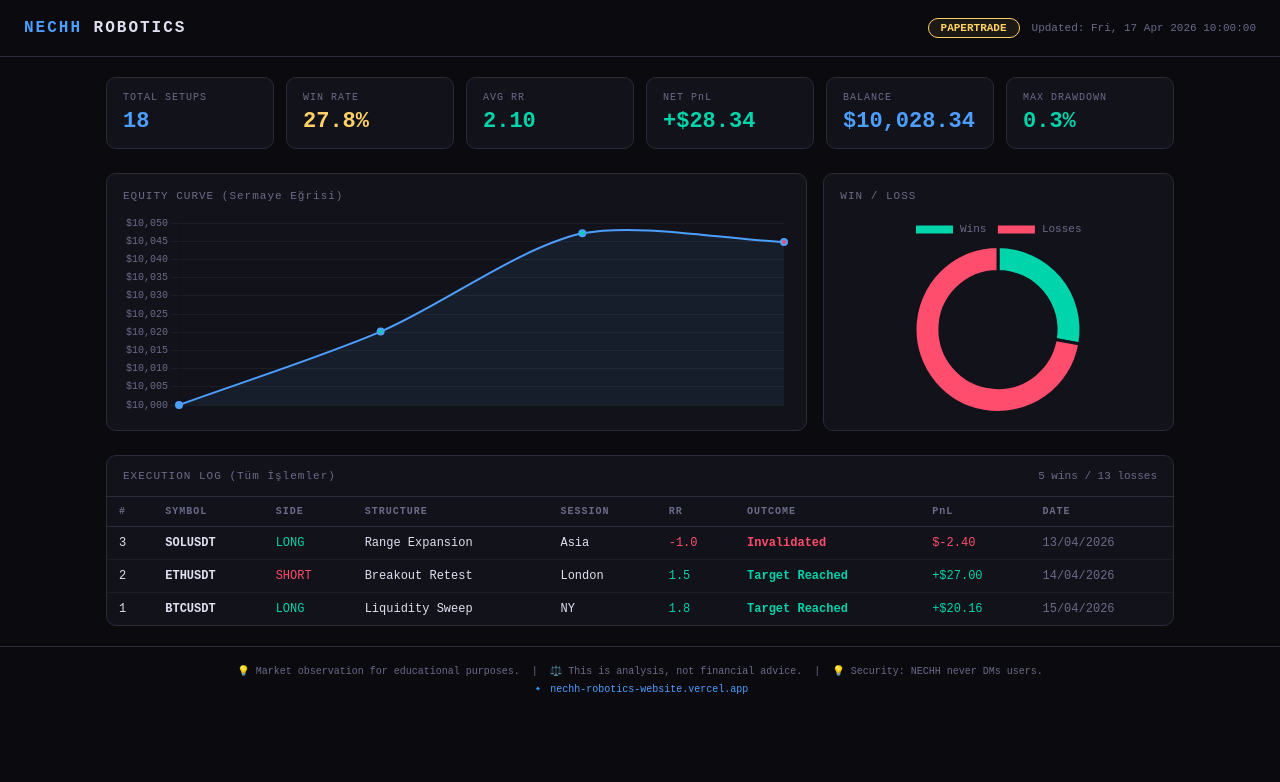
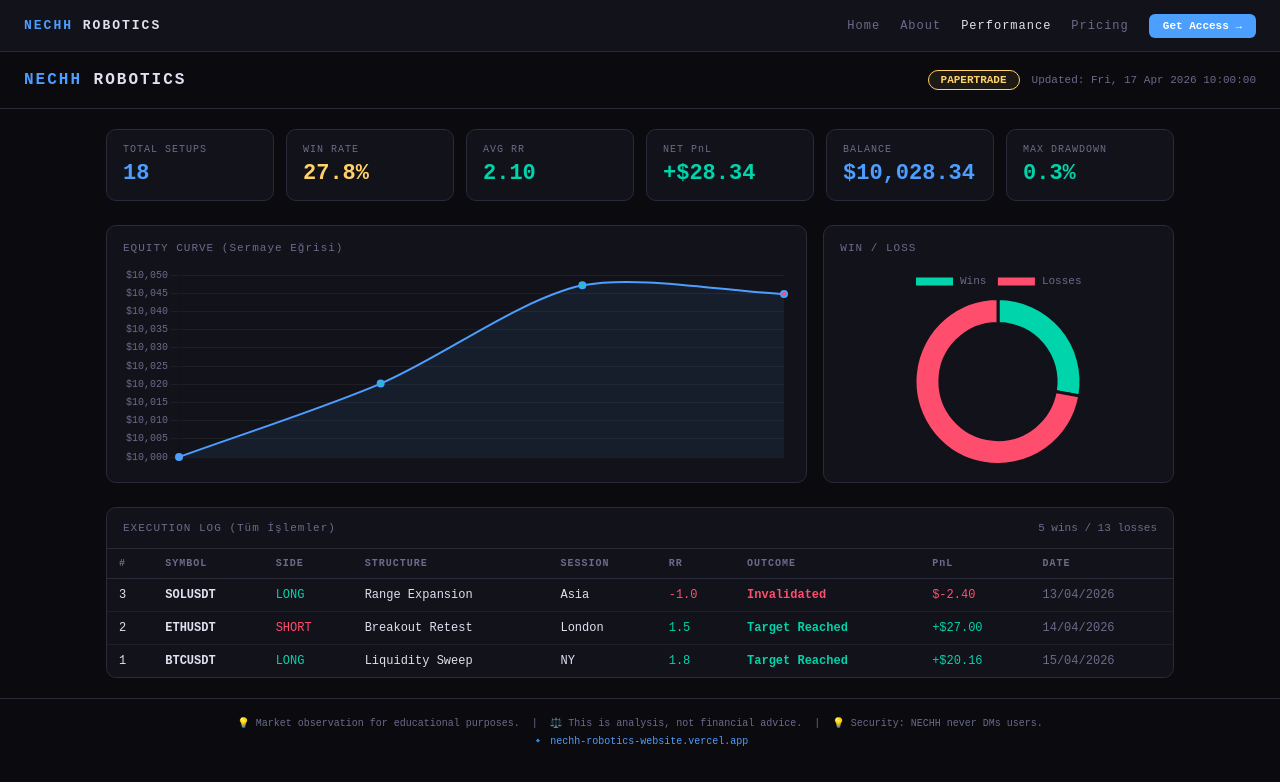
Before and after one commit to nechh42/Nechh_Robotics_website, a plain HTML site: page performance.html in a window 1280 px wide. Drawn offline with nearby package versions, Linux system fonts and the light colour scheme.

Commit message:
Add files via upload

```diff
--- a/performance.html
+++ b/performance.html
@@ -90,6 +90,17 @@
 </style>
 </head>
 <body>
+
+<nav style="border-bottom:1px solid var(--border);padding:0 24px;height:52px;display:flex;align-items:center;justify-content:space-between;background:#12121a;position:sticky;top:0;z-index:100;">
+  <a href="index.html" style="font-size:13px;font-weight:bold;letter-spacing:2px;color:#4d9fff;text-decoration:none;">NECHH <span style="color:#e0e0f0;">ROBOTICS</span></a>
+  <div style="display:flex;gap:20px;align-items:center;">
+    <a href="index.html" style="color:#6b6b8a;text-decoration:none;font-size:12px;letter-spacing:1px;">Home</a>
+    <a href="about.html" style="color:#6b6b8a;text-decoration:none;font-size:12px;letter-spacing:1px;">About</a>
+    <a href="performance.html" style="color:#e0e0f0;text-decoration:none;font-size:12px;letter-spacing:1px;">Performance</a>
+    <a href="pricing.html" style="color:#6b6b8a;text-decoration:none;font-size:12px;letter-spacing:1px;">Pricing</a>
+    <a href="pricing.html" style="background:#4d9fff;color:#fff;padding:6px 14px;border-radius:6px;font-size:11px;text-decoration:none;font-weight:bold;">Get Access →</a>
+  </div>
+</nav>
 
 <header>
   <div class="logo">NECHH <span>ROBOTICS</span></div>
```
